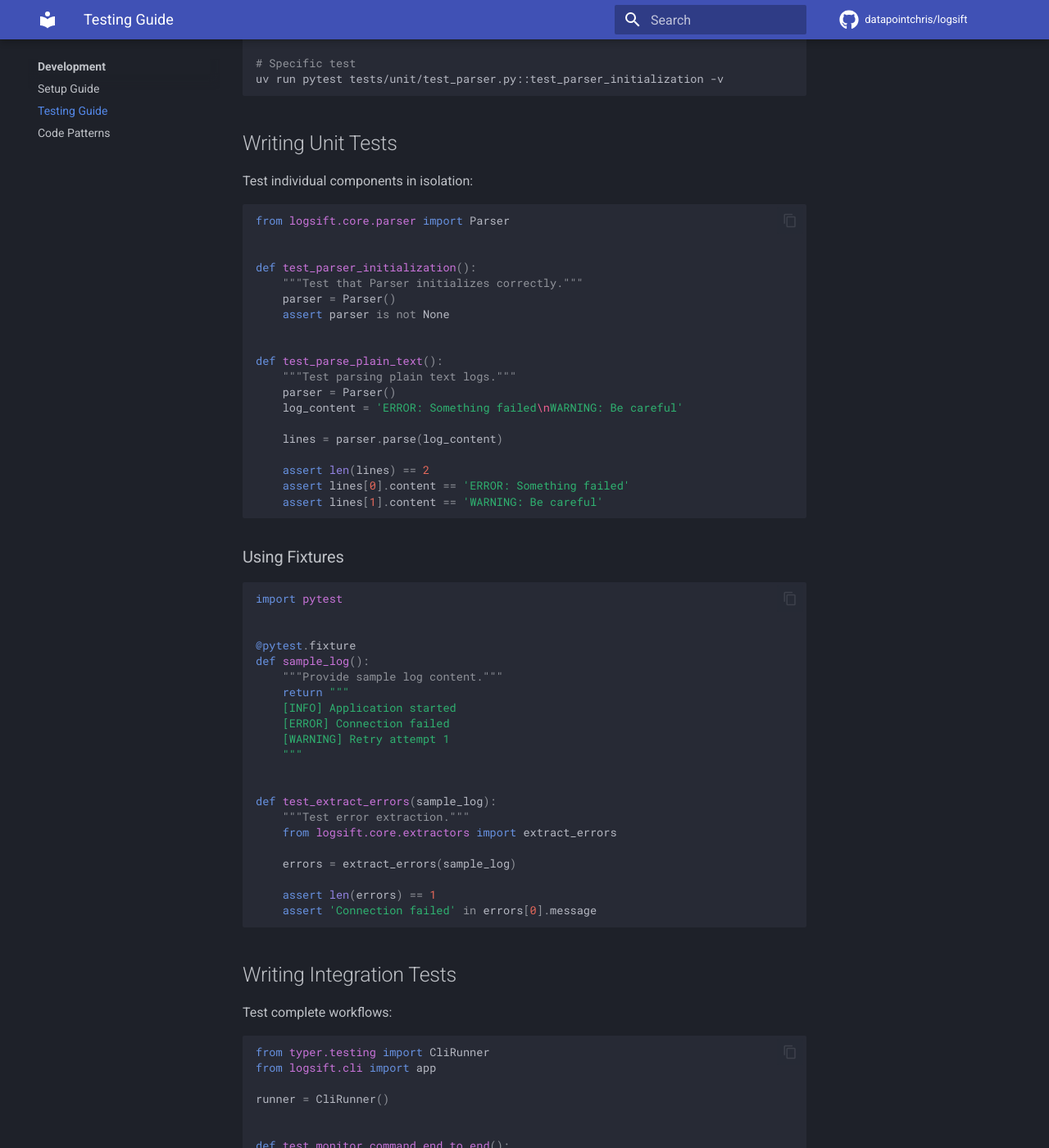
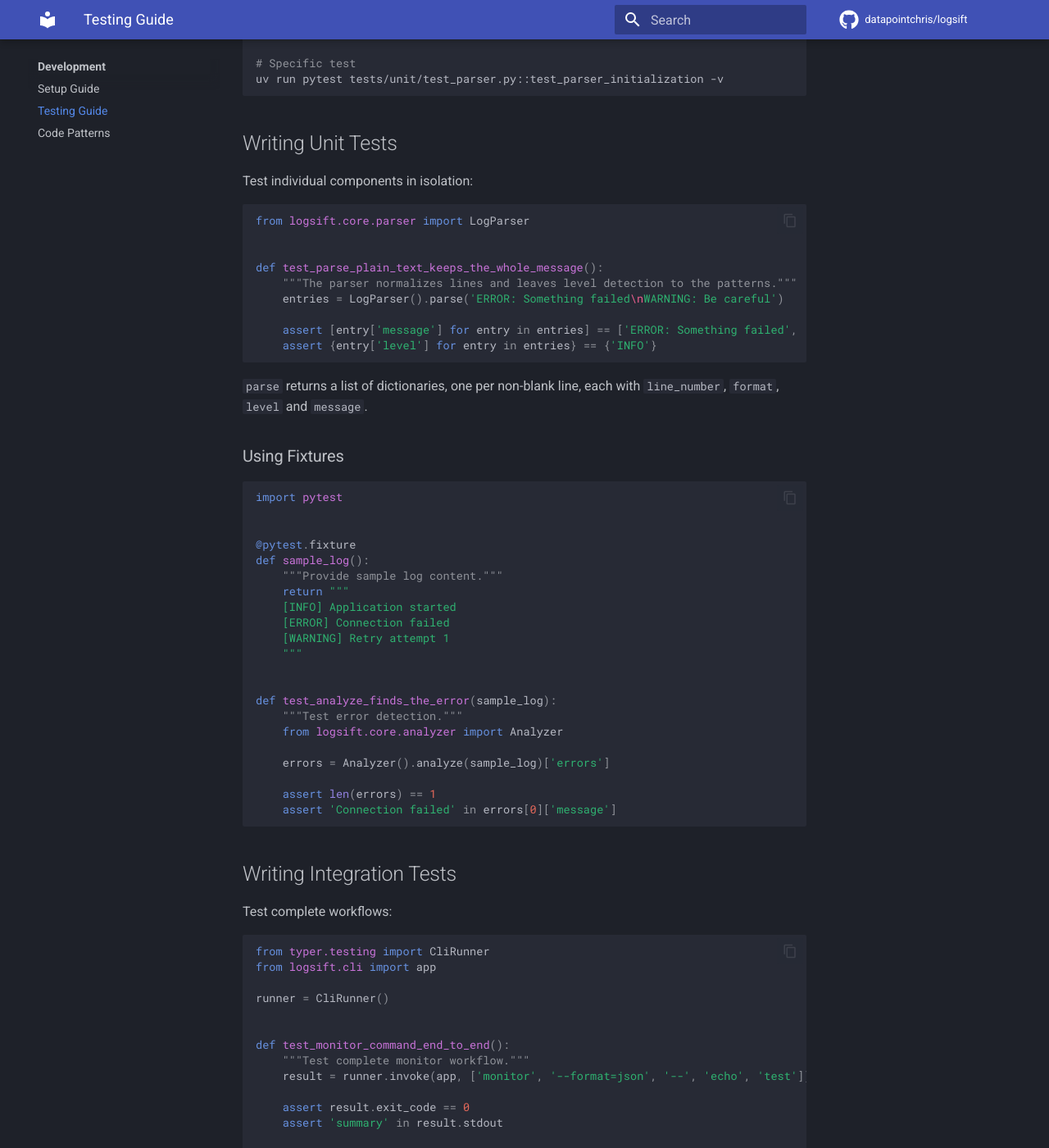
Before and after one commit to datapointchris/logsift, an MkDocs documentation site: the page built from docs/development/testing.md, in a window 1280 px wide and 1400 px high, scrolled down 1077 px. Shown: the whole window at 82% size. Built offline with MkDocs 1.6.1 and Material for MkDocs 9.7.7, drawn with Linux system fonts in a browser that asks for light colours; comment, search, counter and statistics services are not loaded; the version menu is left out; some of the changed text lies outside the part shown.

Commit message:
docs: write the test and code examples against the API that exists
The testing guide imported Parser from logsift.core.parser and
extract_errors from logsift.core.extractors, read a .content attribute
off parsed lines, and called CacheManager.create_log_path with a context
argument. The class is LogParser, parse returns dictionaries keyed
message, no extractors module exists, and create_log_path takes only a
name. Copying a template failed with ImportError or TypeError before any
assertion ran. The code patterns page and the data flow page drew the
same LogLine and Parser shapes. Every example now uses LogParser,
Analyzer and CacheManager.create_paths as they are.

Agent-Name: claude-code-unattended
Agent-Session: b32776bb-b5a3-43ec-bee5-7f92e029b795
Agent-Run: 01a1c45c-0859-7cc2-a63f-41e3cdbcfbe9
Worklog: 2922.1

````diff
--- a/docs/development/testing.md
+++ b/docs/development/testing.md
@@ -51,26 +51,19 @@ uv run pytest tests/unit/test_parser.py::test_parser_initialization -v
 Test individual components in isolation:
 
 ```python
-from logsift.core.parser import Parser
+from logsift.core.parser import LogParser
 
 
-def test_parser_initialization():
-    """Test that Parser initializes correctly."""
-    parser = Parser()
-    assert parser is not None
+def test_parse_plain_text_keeps_the_whole_message():
+    """The parser normalizes lines and leaves level detection to the patterns."""
+    entries = LogParser().parse('ERROR: Something failed\nWARNING: Be careful')
 
+    assert [entry['message'] for entry in entries] == ['ERROR: Something failed', 'WARNING: Be careful']
+    assert {entry['level'] for entry in entries} == {'INFO'}
+```
 
-def test_parse_plain_text():
-    """Test parsing plain text logs."""
-    parser = Parser()
-    log_content = 'ERROR: Something failed\nWARNING: Be careful'
-
-    lines = parser.parse(log_content)
-
-    assert len(lines) == 2
-    assert lines[0].content == 'ERROR: Something failed'
-    assert lines[1].content == 'WARNING: Be careful'
-```
+`parse` returns a list of dictionaries, one per non-blank line, each with `line_number`, `format`,
+`level` and `message`.
 
 ### Using Fixtures
 
@@ -88,14 +81,14 @@ def sample_log():
     """
 
 
-def test_extract_errors(sample_log):
-    """Test error extraction."""
-    from logsift.core.extractors import extract_errors
+def test_analyze_finds_the_error(sample_log):
+    """Test error detection."""
+    from logsift.core.analyzer import Analyzer
 
-    errors = extract_errors(sample_log)
+    errors = Analyzer().analyze(sample_log)['errors']
 
     assert len(errors) == 1
-    assert 'Connection failed' in errors[0].message
+    assert 'Connection failed' in errors[0]['message']
 ```
 
 ## Writing Integration Tests
@@ -143,15 +136,14 @@ uv run pytest --cov=logsift --cov-report=html  # HTML report
 ```python
 # ✓ GOOD - Test behavior
 def test_parser_handles_empty_input():
-    parser = Parser()
-    result = parser.parse('')
-    assert result == []
+    assert LogParser().parse('') == []
 
 
 # ✗ BAD - Test implementation
-def test_parser_calls_internal_method():
-    parser = Parser()
-    assert parser._internal_method() is called
+def test_parser_calls_internal_method(mocker):
+    spy = mocker.spy(LogParser, '_parse_plain_line')
+    LogParser().parse('one line')
+    spy.assert_called_once()
 ```
 
 ### 2. Use Descriptive Names
@@ -170,21 +162,21 @@ def test_extractor(): ...
 ```python
 # ✓ GOOD
 def test_error_has_correct_message():
-    error = extract_first_error(log)
-    assert error.message == 'Expected message'
+    error = Analyzer().analyze(log)['errors'][0]
+    assert error['message'] == 'Expected message'
 
 
 def test_error_has_correct_line_number():
-    error = extract_first_error(log)
-    assert error.line_number == 42
+    error = Analyzer().analyze(log)['errors'][0]
+    assert error['line_in_log'] == 42
 
 
 # ✗ BAD
 def test_error():
-    error = extract_first_error(log)
-    assert error.message == 'Expected message'
-    assert error.line_number == 42
-    assert error.severity == 'error'
+    error = Analyzer().analyze(log)['errors'][0]
+    assert error['message'] == 'Expected message'
+    assert error['line_in_log'] == 42
+    assert error['severity'] == 'error'
     # Too many unrelated assertions
 ```
 
@@ -192,7 +184,7 @@ def test_error():
 
 ```python
 def test_parser_handles_edge_cases():
-    parser = Parser()
+    parser = LogParser()
 
     # Empty input
     assert parser.parse('') == []
@@ -229,14 +221,14 @@ def test_monitor_command_sends_notification(mocker):
 Use pytest's tmp_path fixture:
 
 ```python
-def test_cache_manager_creates_log_file(tmp_path):
-    """Test that CacheManager creates log files."""
+def test_cache_manager_puts_raw_logs_under_raw(tmp_path):
+    """create_paths names a file in each format directory, and creates none of the files."""
     cache = CacheManager(cache_dir=tmp_path)
 
-    log_file = cache.create_log_path('test', context='monitor')
+    paths = cache.create_paths('test')
 
-    assert log_file.exists()
-    assert log_file.parent == tmp_path / 'monitor'
+    assert paths['raw'].parent == tmp_path / 'raw'
+    assert not paths['raw'].exists()
 ```
 
 ## Testing with Real Logs
````
Also changed, not shown: docs/architecture/data-flow.md (+21 -31 lines), docs/development/patterns.md (+27 -39 lines).
